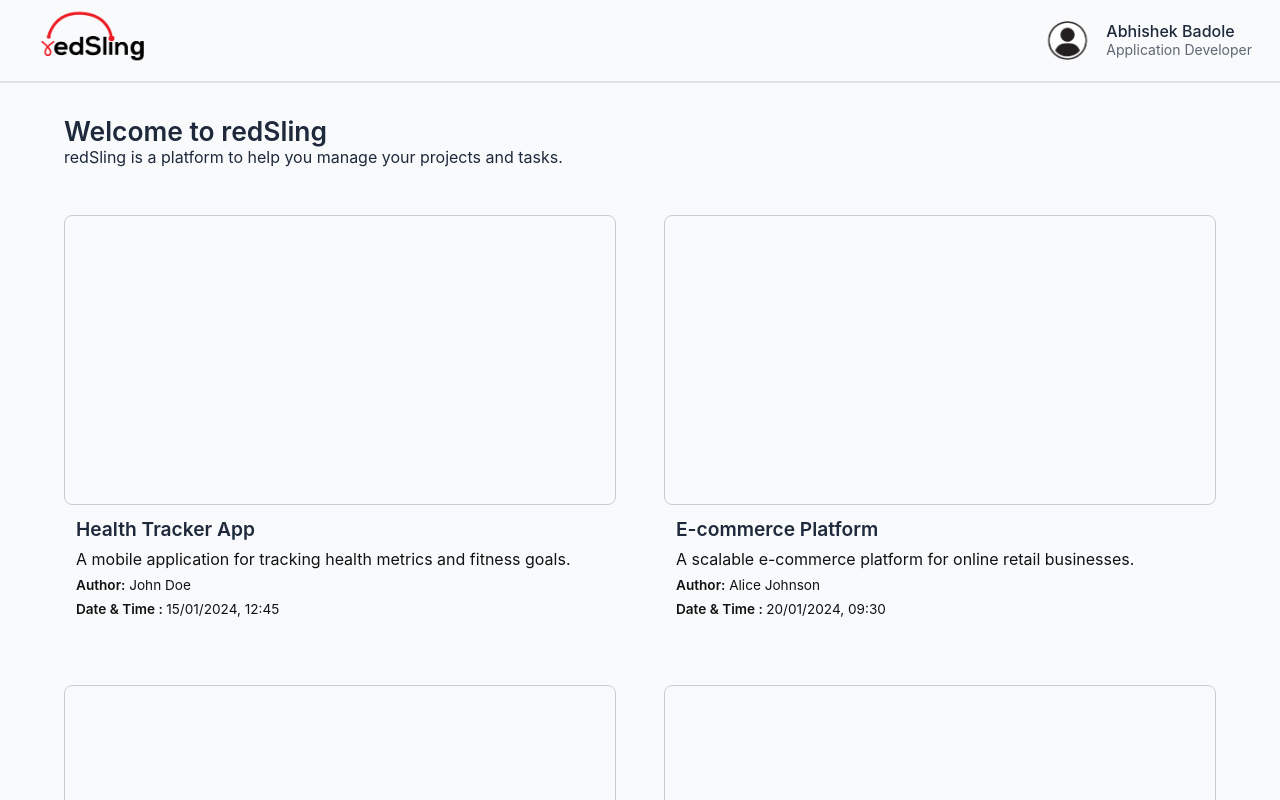
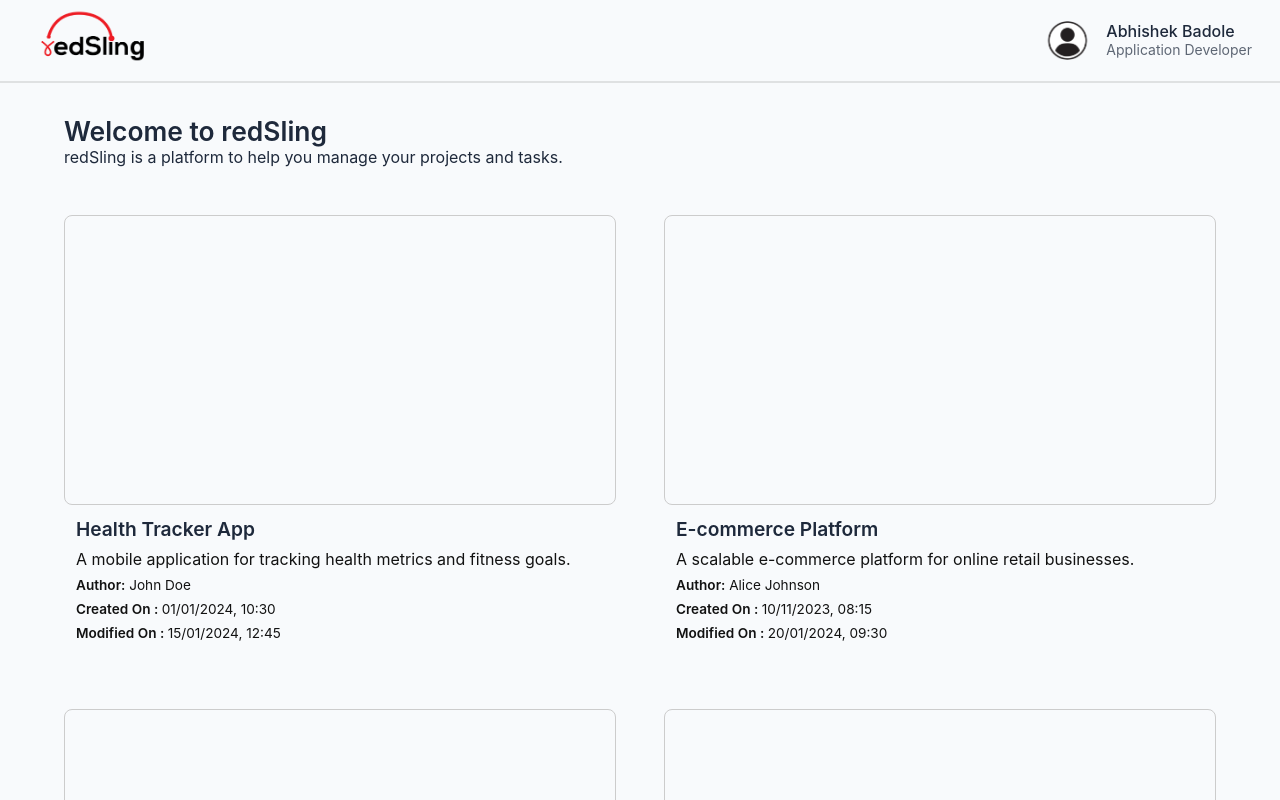
Before and after one commit to abhishekbadole12/redSling, a React (Vite) app: page / in a window 1280 px wide. Shown: the top 800 px of the page. Built offline with nearby package versions, Linux system fonts and the light colour scheme.

Commit message:
card created on added

```diff
--- a/src/components/specific/Card/Card.module.css
+++ b/src/components/specific/Card/Card.module.css
@@ -1,5 +1,3 @@
-.card {
-}
 
 .cardImgContainer {
   height: 290px;
--- a/src/components/specific/Card/Card.tsx
+++ b/src/components/specific/Card/Card.tsx
@@ -2,6 +2,7 @@ import CardStyles from "./Card.module.css";
 interface ItemProps {
   project_name: string;
   description: string;
+  createdOn:string;
   modifiedOn: string;
   category: string;
   author: string;
@@ -13,7 +14,7 @@ interface CardProps {
 }
 
 export default function Card({ item }: CardProps) {
-  const { project_name, description, author, modifiedOn } = item;
+  const { project_name, description, author, createdOn, modifiedOn } = item;
 
   return (
     <div className={CardStyles.card}>
@@ -26,7 +27,18 @@ export default function Card({ item }: CardProps) {
           <span className={CardStyles.cardLabel}>Author:</span> {author}
         </p>
         <p className={CardStyles.cardTime}>
-          <span className={CardStyles.cardLabel}>Date & Time : </span>
+          <span className={CardStyles.cardLabel}>Created On : </span>
+          {new Date(createdOn).toLocaleString("en-GB", {
+            day: "2-digit",
+            month: "2-digit",
+            year: "numeric",
+            hour: "2-digit",
+            minute: "2-digit",
+            hour12: false,
+          })}
+        </p>
+        <p className={CardStyles.cardTime}>
+          <span className={CardStyles.cardLabel}>Modified On : </span>
           {new Date(modifiedOn).toLocaleString("en-GB", {
             day: "2-digit",
             month: "2-digit",
@@ -35,7 +47,7 @@ export default function Card({ item }: CardProps) {
             minute: "2-digit",
             hour12: false,
           })}
-        </p>{" "}
+        </p>
       </div>
     </div>
   );
```
